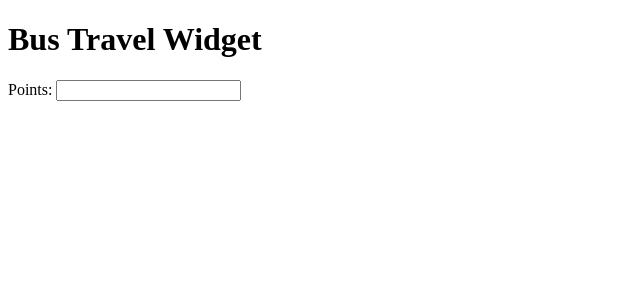
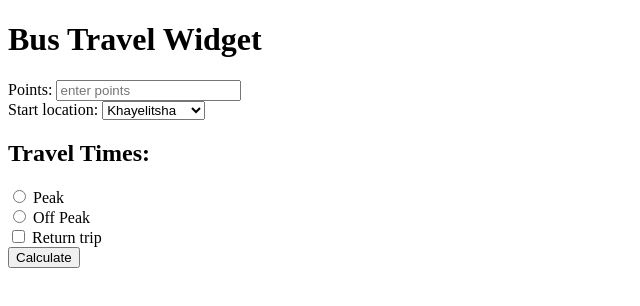
Before and after one commit to tommyshado/bus-travel-widget, a plain HTML site: page index.html in a window 1280 px wide. Shown: the whole page, without its empty margins (0-640 px from the left). Drawn offline with Linux system fonts and the light colour scheme.

Commit message:
added a section for travel times

```diff
--- a/index.html
+++ b/index.html
@@ -13,8 +13,41 @@
 
             <div class="section">
 
-                <label for="points">Points:</label>
-                <input type="text" class="numberOfPoints">
+                <div>
+                    <label for="points">Points:</label>
+                    <input type="text" class="numberOfPoints" name="points" placeholder="enter points">
+                </div>
+
+                <div>
+                    <label for="destinations">Start location:</label>
+                    <select name="destinations" id="destination">
+                        <option value="khayelitsha">Khayelitsha</option>
+                        <option value="Dunoon">Dunoon</option>
+                        <option value="michells-plain">Michells plain</option>
+                    </select>
+                </div>
+
+                <h2>Travel Times:</h2>
+
+                <div>
+                    <input type="radio" class="peakRadio" name="peakOffPeak" value="peak">
+                    <label for="peak">Peak</label>
+                </div>
+
+
+                <div>
+                    <input type="radio" class="peakRadio" name="peakOffPeak" value="offPeak">
+                    <label for="peak">Off Peak</label>
+                </div>
+
+                <div>
+                    <input type="checkbox" id="returnTrip" name="returnTripCheckbox">
+                    <label for="checkbox">Return trip</label>
+                </div>
+
+                <div class="calculateBtn">
+                    <button>Calculate</button>
+                </div>
 
             </div>
 
```
